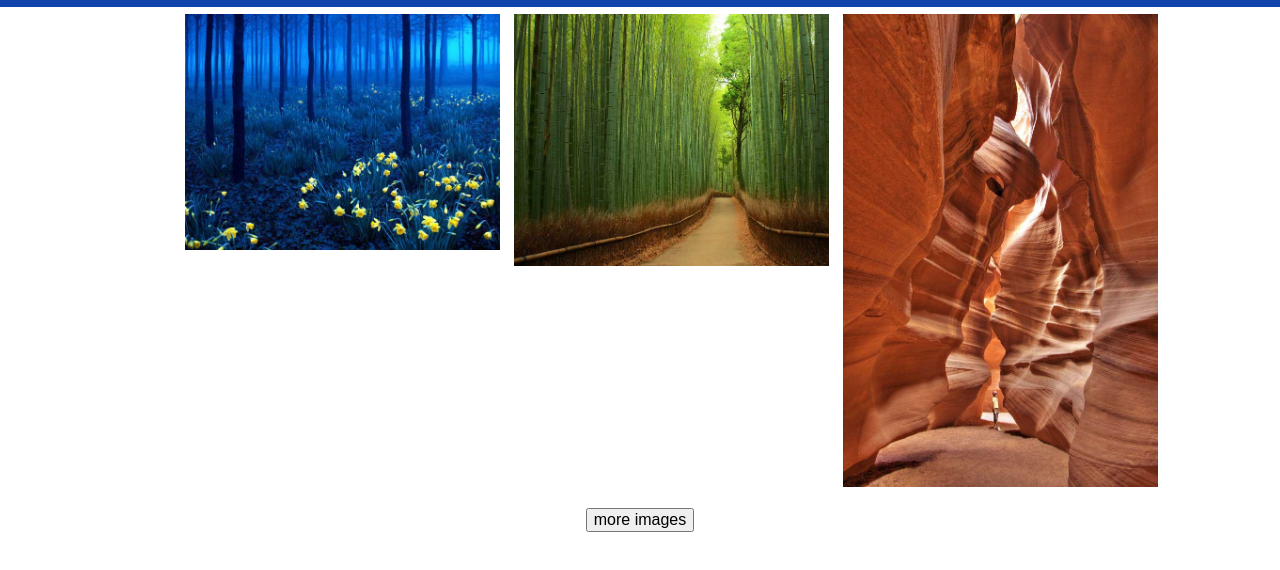
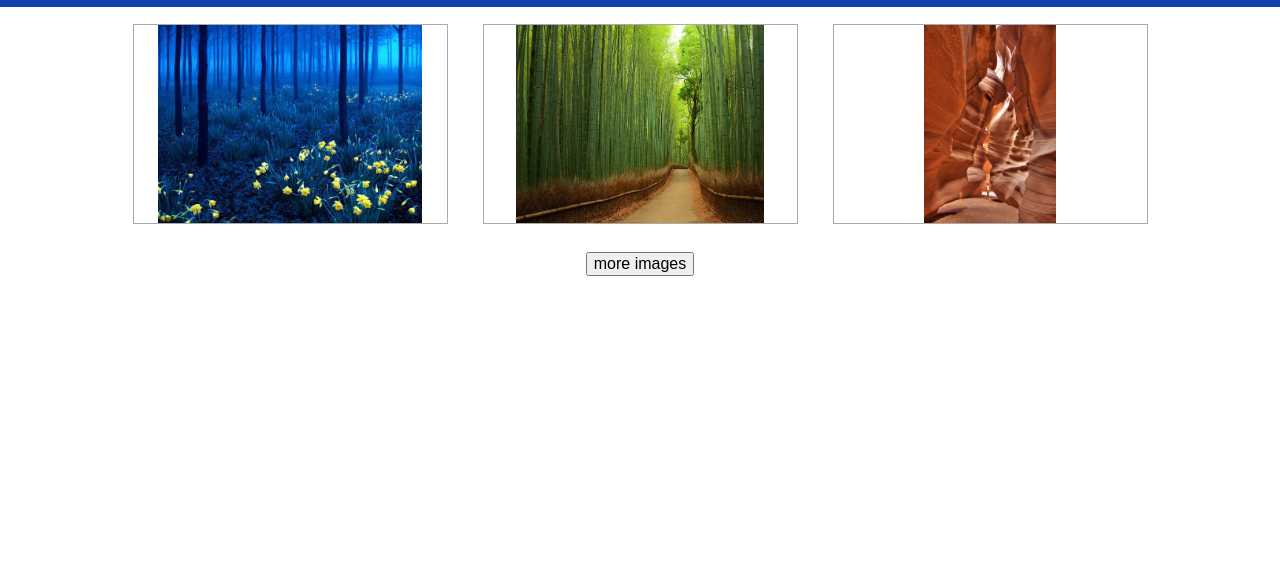
Before and after one commit to saeidalidadi/imagebox, a website: page index.html in a window 1280 px wide. Shown: the part 50-620 px from the top of the page. Drawn offline with Linux system fonts and the light colour scheme; files that its build step writes are made by us from their sources; files whose address does not match are found by name.

Commit message:
fixed heght container for images elements

```diff
--- a/index.html
+++ b/index.html
@@ -13,7 +13,7 @@
       </div>
     </header>
     <div id="wrapper">
-      <div class="container clearfix">
+      <div id="image-container" class="container clearfix">
         <ul id="images" class="" >
         	<li id="image-01" class="image-wrapper">
         		<img src="/img-01.jpg" class="img-thumbnail img-item">
--- a/style/style.css
+++ b/style/style.css
@@ -1,3 +1,7 @@
+* {
+	box-sizing: border-box;
+}
+
 header {
 	width: 100%;
 	background-color: #1243aa;
@@ -8,7 +12,6 @@ header {
 	margin: 0 auto;
 	padding: 10px 0;
 	color: #fff;
-
 }
 .container {
 	margin: 0 auto;
@@ -16,6 +19,7 @@ header {
 
 img {
 	max-width: 100%;
+	max-height: 100%;
 }
 .image-wrapper{
 
@@ -29,9 +33,12 @@ ul {
 	padding: 0;
 }
 ul li {
-	width: 32%;
-    margin: .66817%;
+	border: 1px solid #aaa;
+	width: 45%;
+	height: 200px;
+    margin: 2.5%;
 	float: right;
+	text-align: center;
 }
 
 #btn {
@@ -46,6 +53,14 @@ ul li {
   	clear: both;
 }
 
+
+
+/**************
+
+ Media Queries
+
+ **************/
+
 @media (min-width: 760px) {
 	.container {
 		max-width: 1050px;
@@ -53,5 +68,15 @@ ul li {
 
 	ul li {
 		width: 30%;
+   		margin: 1.66%;
+	}
+
+	ul li:nth-child(4n) {
+		clear: left;
+
+	}
+
+	ul li:nth-child(3n) {
+
 	}
 }
```
